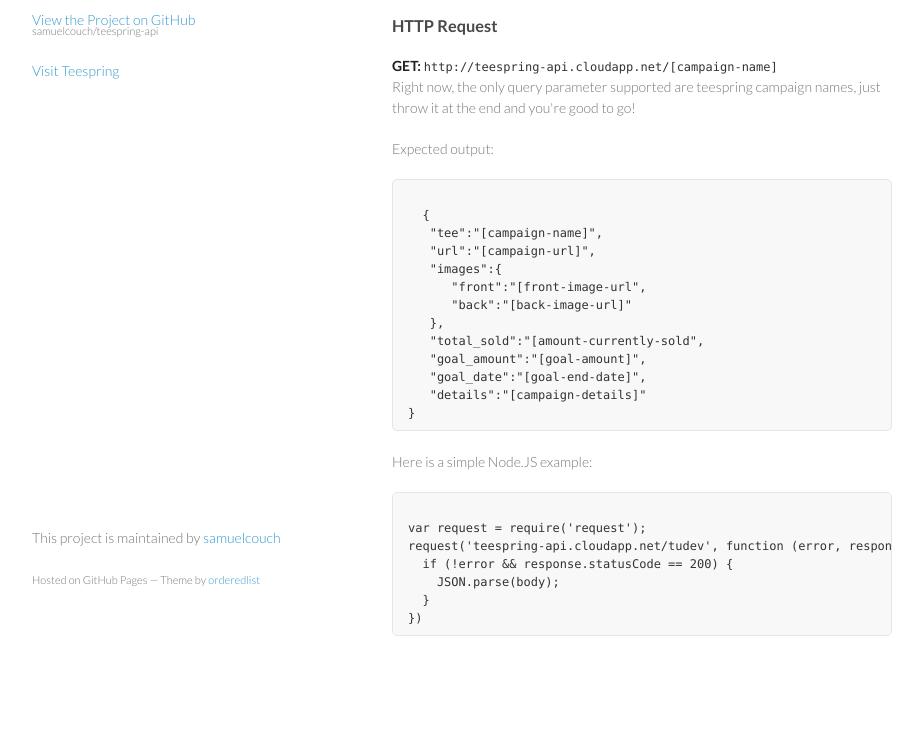
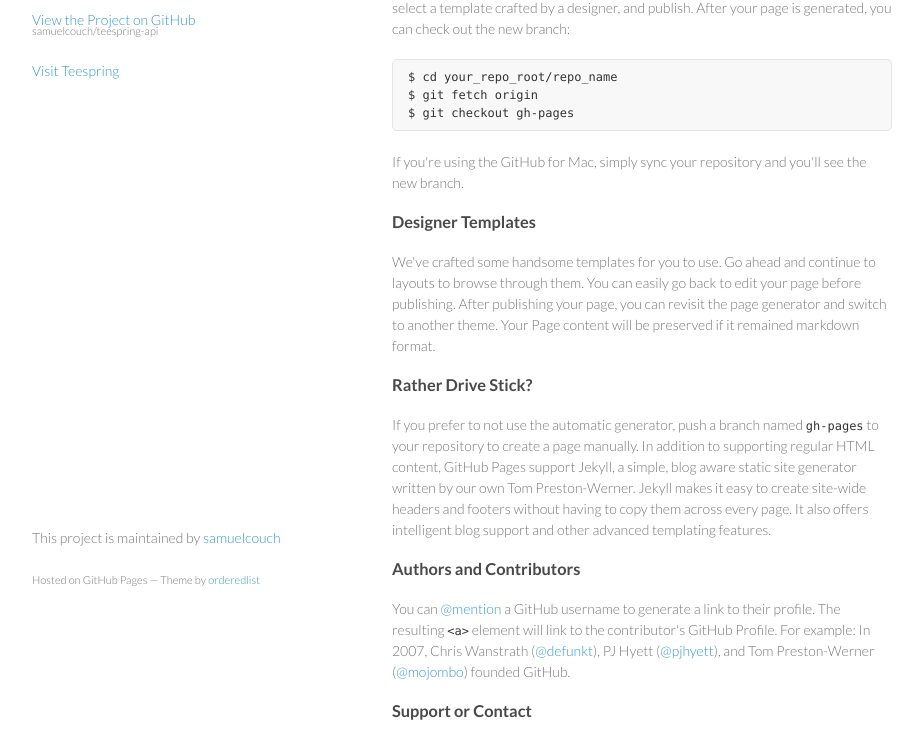
Before and after one commit to hmphu/teespring-api, a plain HTML site: page index.html in a window 1280 px wide. Shown: the part 141-878 px from the top of the page, without its empty margins (178-1101 px from the left). Before the commit the page ends 847 px from the top, so only its background shows below. Drawn offline with Linux system fonts and the light colour scheme.

Commit message:
Update index.html

```diff
--- a/index.html
+++ b/index.html
@@ -20,40 +20,42 @@
 
         <p class="view"><a href="https://github.com/samuelcouch/teespring-api">View the Project on GitHub <small>samuelcouch/teespring-api</small></a></p>
         <p class="view"><a href="http://teespring.com/">Visit Teespring</a></p>
+
+
       </header>
       <section>
-        <h3>Getting Started:</h3>
+        <h3>
+<a name="welcome-to-github-pages" class="anchor" href="#welcome-to-github-pages"><span class="octicon octicon-link"></span></a>Welcome to GitHub Pages.</h3>
 
-<p>To use the API is really easy! Currently v.1 supports 1 endpoint. This will gather all information about a Teespring campaign.</p>
-<h3>HTTP Request</h3>
-<strong>GET:  </strong> <code>http://teespring-api.cloudapp.net/[campaign-name]</code>
-<p>Right now, the only query parameter supported are teespring campaign names, just throw it at the end and you're good to go!</p>
-<p>Expected output:</p>
-<pre><code>
-  {
-   "tee":"[campaign-name]",
-   "url":"[campaign-url]",
-   "images":{
-      "front":"[front-image-url",
-      "back":"[back-image-url]"
-   },
-   "total_sold":"[amount-currently-sold",
-   "goal_amount":"[goal-amount]",
-   "goal_date":"[goal-end-date]",
-   "details":"[campaign-details]"
-}
+<p>This automatic page generator is the easiest way to create beautiful pages for all of your projects. Author your page content here using GitHub Flavored Markdown, select a template crafted by a designer, and publish. After your page is generated, you can check out the new branch:</p>
+
+<pre><code>$ cd your_repo_root/repo_name
+$ git fetch origin
+$ git checkout gh-pages
 </code></pre>
-<p>Here is a simple Node.JS example:</p>
 
-<pre><code>
-var request = require('request');
-request('teespring-api.cloudapp.net/tudev', function (error, response, body) {
-  if (!error && response.statusCode == 200) {
-    JSON.parse(body);
-  }
-})
-</code></pre>
-</section>
+<p>If you're using the GitHub for Mac, simply sync your repository and you'll see the new branch.</p>
+
+<h3>
+<a name="designer-templates" class="anchor" href="#designer-templates"><span class="octicon octicon-link"></span></a>Designer Templates</h3>
+
+<p>We've crafted some handsome templates for you to use. Go ahead and continue to layouts to browse through them. You can easily go back to edit your page before publishing. After publishing your page, you can revisit the page generator and switch to another theme. Your Page content will be preserved if it remained markdown format.</p>
+
+<h3>
+<a name="rather-drive-stick" class="anchor" href="#rather-drive-stick"><span class="octicon octicon-link"></span></a>Rather Drive Stick?</h3>
+
+<p>If you prefer to not use the automatic generator, push a branch named <code>gh-pages</code> to your repository to create a page manually. In addition to supporting regular HTML content, GitHub Pages support Jekyll, a simple, blog aware static site generator written by our own Tom Preston-Werner. Jekyll makes it easy to create site-wide headers and footers without having to copy them across every page. It also offers intelligent blog support and other advanced templating features.</p>
+
+<h3>
+<a name="authors-and-contributors" class="anchor" href="#authors-and-contributors"><span class="octicon octicon-link"></span></a>Authors and Contributors</h3>
+
+<p>You can <a href="https://github.com/blog/821" class="user-mention">@mention</a> a GitHub username to generate a link to their profile. The resulting <code>&lt;a&gt;</code> element will link to the contributor's GitHub Profile. For example: In 2007, Chris Wanstrath (<a href="https://github.com/defunkt" class="user-mention">@defunkt</a>), PJ Hyett (<a href="https://github.com/pjhyett" class="user-mention">@pjhyett</a>), and Tom Preston-Werner (<a href="https://github.com/mojombo" class="user-mention">@mojombo</a>) founded GitHub.</p>
+
+<h3>
+<a name="support-or-contact" class="anchor" href="#support-or-contact"><span class="octicon octicon-link"></span></a>Support or Contact</h3>
+
+<p>Having trouble with Pages? Check out the documentation at <a href="http://help.github.com/pages">http://help.github.com/pages</a> or contact <a href="mailto:support@github.com">support@github.com</a> and we’ll help you sort it out.</p>
+      </section>
       <footer>
         <p>This project is maintained by <a href="https://github.com/samuelcouch">samuelcouch</a></p>
         <p><small>Hosted on GitHub Pages &mdash; Theme by <a href="https://github.com/orderedlist">orderedlist</a></small></p>
```
